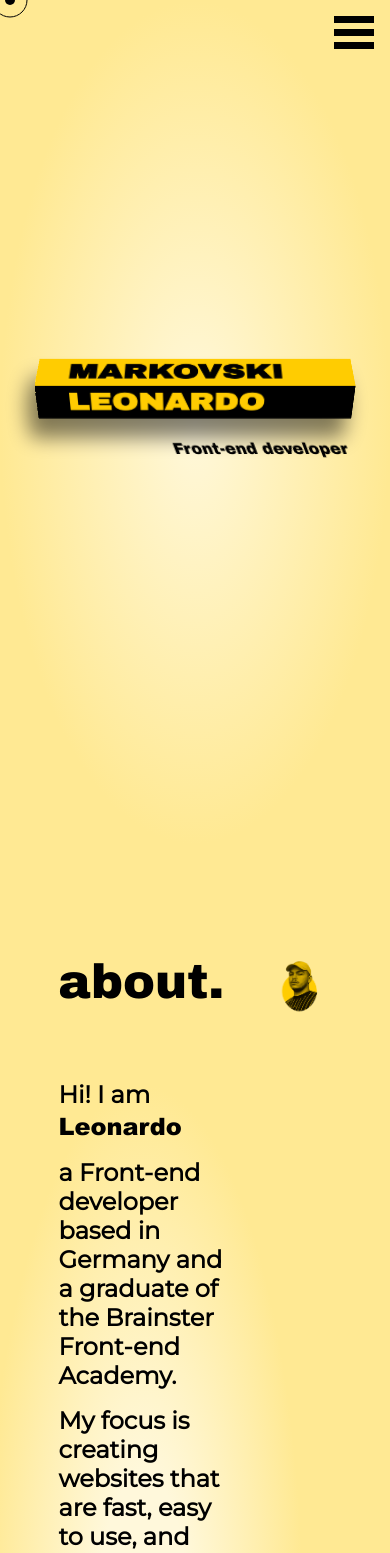
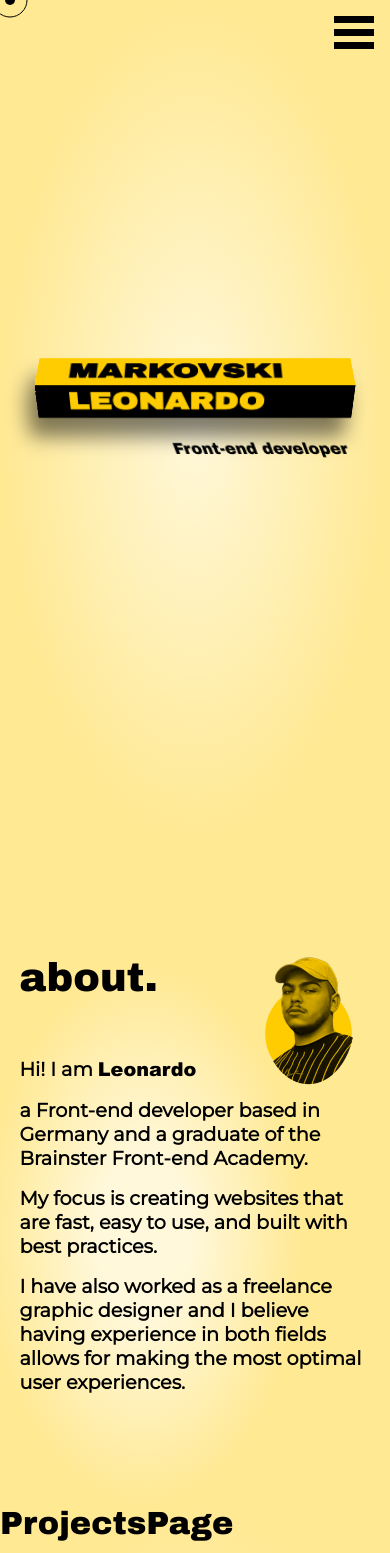
Before and after one commit to markoskyL/markovski.dev, a Next.js app: page / in a window 390 px wide. Shown: the top 1553 px of the page. Built offline with nearby package versions, Linux system fonts and the light colour scheme.

Commit message:
responsive about page

```diff
--- a/components/_AboutPage/AboutPage.module.scss
+++ b/components/_AboutPage/AboutPage.module.scss
@@ -1,45 +1,68 @@
+@import "../../styles/breakpoints.module.scss";
 .aboutWrapper {
   padding: 7rem 0;
   display: flex;
   justify-content: center;
   align-items: center;
   flex-direction: column;
+  position: relative;
   background: radial-gradient(
     40.91% 40.91% at 36.83% 59.09%,
     #fff8db 28.65%,
     #ffe993 100%
   );
-
+  .aboutInner {
+    width: 70vw;
+    @media screen and (max-width: $tablet-XS) {
+      width: 90vw;
+    }
+    @media screen and (min-width: $tablet-XS) and (max-width: $tablet-XL) {
+      width: 80vw;
+    }
+    h1 {
+      font-size: 3rem;
+      margin-bottom: 3.5rem;
+      width: 100%;
+      @media screen and (max-width: $tablet-XS) {
+        font-size: 2.5rem;
+      }
+    }
     .textAndImgWrapper {
       display: flex;
-    width: 70vw;
-    // justify-content: center;
-    // align-items: center;
-
+      @media screen and (max-width: $tablet-XL) {
+        flex-direction: column-reverse;
+      }
       .textContainer {
         display: flex;
         flex-direction: column;
         gap: 1rem;
-      margin-right: 3rem;
-      width: 70%;
-      h1 {
-        font-size: 3rem;
-        margin-bottom: 3.5rem;
-      }
         p {
           font-family: "Montserrat";
           font-size: 1.5rem;
           font-weight: 900;
-
+          @media screen and (max-width: $tablet-XS) {
+            font-size: 1.2rem;
+          }
           .name {
             font-family: "Arial Black";
           }
         }
       }
       .imageWrapper {
-      height: 350px;
-      width: 350px;
-      // filter: drop-shadow(-17px 12px 30px rgba(0, 0, 0, 0.537));
+        max-width: 350px;
+        @media screen and (min-width: $phone-XS) and (max-width: $tablet-XS) {
+          position: absolute;
+          top: 100px;
+          right: 0px;
+          max-width: 150px;
+        }
+        @media screen and (min-width: $tablet-XS) and (max-width: $tablet-XL) {
+          position: absolute;
+          top: 100px;
+          right: 200px;
+          max-width: 150px;
         }
       }
     }
+  }
+}
--- a/components/_AboutPage/AboutPage.tsx
+++ b/components/_AboutPage/AboutPage.tsx
@@ -5,9 +5,10 @@ import leoImg from "../../assets/images/Vector.png";
 const AboutPage = () => {
   return (
     <div className={styles.aboutWrapper} id="about">
+      <div className={styles.aboutInner}>
+        <h1>about.</h1>
         <div className={styles.textAndImgWrapper}>
           <div className={styles.textContainer}>
-          <h1>about.</h1>
             <p>
               {" "}
               Hi! I am <span className={styles.name}>Leonardo</span>
@@ -17,18 +18,19 @@ const AboutPage = () => {
               Brainster Front-end Academy.
             </p>
             <p>
-            My focus is creating websites that are fast, easy to use, and built
-            with best practices.
+              My focus is creating websites that are fast, easy to use, and
+              built with best practices.
             </p>
             <p>
               {" "}
               I have also worked as a freelance graphic designer and I believe
-            having experience in both fields allows for making the most optimal
-            user experiences.
+              having experience in both fields allows for making the most
+              optimal user experiences.
             </p>
           </div>
           <div className={styles.imageWrapper}>
             <Image src={leoImg} />
+          </div>
         </div>
       </div>
       <div className={styles.skillsWrapper}></div>
--- a/components/_HomePage/SquarePrismName/SquarePrismName.module.scss
+++ b/components/_HomePage/SquarePrismName/SquarePrismName.module.scss
@@ -1,5 +1,5 @@
 @import "../../../styles/colors.module.scss";
-@import "./breakpoints.module.scss";
+@import "../../../styles/breakpoints.module.scss";
 
 .containerWrapper {
   display: flex;
```
Also changed, not shown: styles/breakpoints.module.scss (renamed from components/_HomePage/SquarePrismName/breakpoints.module.scss). Lines whose indentation alone changed are shown as unchanged.
